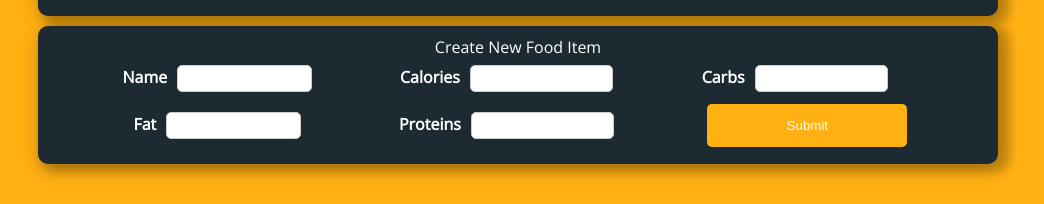
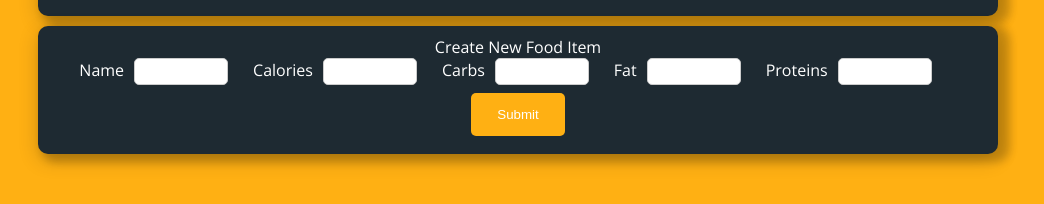
Before and after one commit to thimomerke/caloriecounter, a Next.js app: page / in a window 1280 px wide. Shown: the part 272-476 px from the top of the page, without its empty margins (122-1166 px from the left). Built offline with nearby package versions, Linux system fonts and the light colour scheme; no server answers; the database is empty.

Commit message:
Visual improvements, item list now sorted alphabetically

```diff
--- a/pages/api/load_data.js
+++ b/pages/api/load_data.js
@@ -13,7 +13,7 @@ export default async function handle(req, res) {
     case 'GET':
       try {
         const day = await getDayItems(date, date_end)
-        const item_list = await prisma.food_item_list.findMany()
+        const item_list = await getItemList()
         res.status(200).json([day[0], day[1], item_list])
       } catch (e) {
         console.error('Request error', e)
@@ -52,3 +52,10 @@ async function getDayItems(date, date_end) {
   });
   return [day_items, day_totals]
 }
+
+async function getItemList() {
+  const item_list = await prisma.food_item_list.findMany({
+    orderBy: { item_name: 'asc' },
+  })
+  return item_list
+}
--- a/pages/index.js
+++ b/pages/index.js
@@ -1,8 +1,5 @@
-import Head from 'next/head'
-import Image from 'next/image'
 import styles from '../styles/Home.module.css'
 
-// posts will be populated at build time by getStaticProps()
 function Home({ data }) {
   const weekday = ['Sonntag', 'Montag', 'Dienstag', 'Mittwoch', 'Donnerstag', 'Freitag', 'Samstag']
   const month = ['Januar', 'Februar', 'März', 'April', 'Mai', 'Juni', 'Juli', 'August', 'September', 'Oktober', 'November', 'Dezember']
@@ -59,33 +56,18 @@ function Home({ data }) {
 
         <div className={styles.addItem}>
           Create New Food Item
-          <form onSubmit={async e => { createNewItem() }} method="post">
-            <table>
-              <tbody>
-                <tr className={styles.topRow}>
-                  <th><label for="item_name">Name</label>
-                    <input type="text" name="item_name" className={styles.item_name} />
-                  </th>
-                  <th><label for="name">Calories</label>
-                    <input type="text" name="calories" id="calories" />
-                  </th>
-                  <th><label for="name">Carbs</label>
-                    <input type="text" name="carbs" id="carbs" />
-                  </th>
-                </tr>
-                <tr className={styles.topRow}>
-                  <th>
-                    <label for="name">Fat</label>
-                    <input type="text" name="fat" id="fat" />
-                  </th>
-                  <th><label for="name">Proteins</label>
-                    <input type="text" name="proteins" id="proteins" />
-                  </th>
-                  <th><button type="submit">Submit</button>
-                  </th>
-                </tr>
-              </tbody>
-            </table>
+          <form onSubmit={e => { createNewItem() }} method="post">
+            <label>Name</label>
+            <input type="text" name="item_name" id="item_name"/>
+            <label>Calories</label>
+            <input type="text" name="calories" id="calories" />
+            <label>Carbs</label>
+            <input type="text" name="carbs" id="carbs" />
+            <label>Fat</label>
+            <input type="text" name="fat" id="fat" />
+            <label>Proteins</label>
+            <input type="text" name="proteins" id="proteins" />
+            <button type="submit">Submit</button>
           </form>
         </div>
       </div>
@@ -94,6 +76,7 @@ function Home({ data }) {
 }
 
 export async function getServerSideProps() {
+
   const today = new Date()
   today.setUTCHours(0, 0, 0, 0)
   const today_end = new Date()
@@ -102,6 +85,7 @@ export async function getServerSideProps() {
   // Fetch data from external API
   const res = await fetch(url)
   const data = await res.json()
+
 
   // Pass data to the page via props
   return { props: { data } }
@@ -113,7 +97,6 @@ export async function createNewItem() {
   const carbs = document.getElementById("carbs").value;
   const fat = document.getElementById("fat").value;
   const proteins = document.getElementById("proteins").value;
-
   const res = await fetch(`http://localhost:3000/api/create_item`, {
     method: 'POST',
     headers: {
@@ -131,10 +114,10 @@ export async function createNewItem() {
 }
 
 export async function addItemToDay() {
+  console.log("test")
   const item_id = document.getElementById("items").value;
   const amount = document.getElementById("amount").value;
   const date = new Date();
-
   const res = await fetch(`http://localhost:3000/api/add_item_to_day`, {
     method: 'POST',
     headers: {
```
